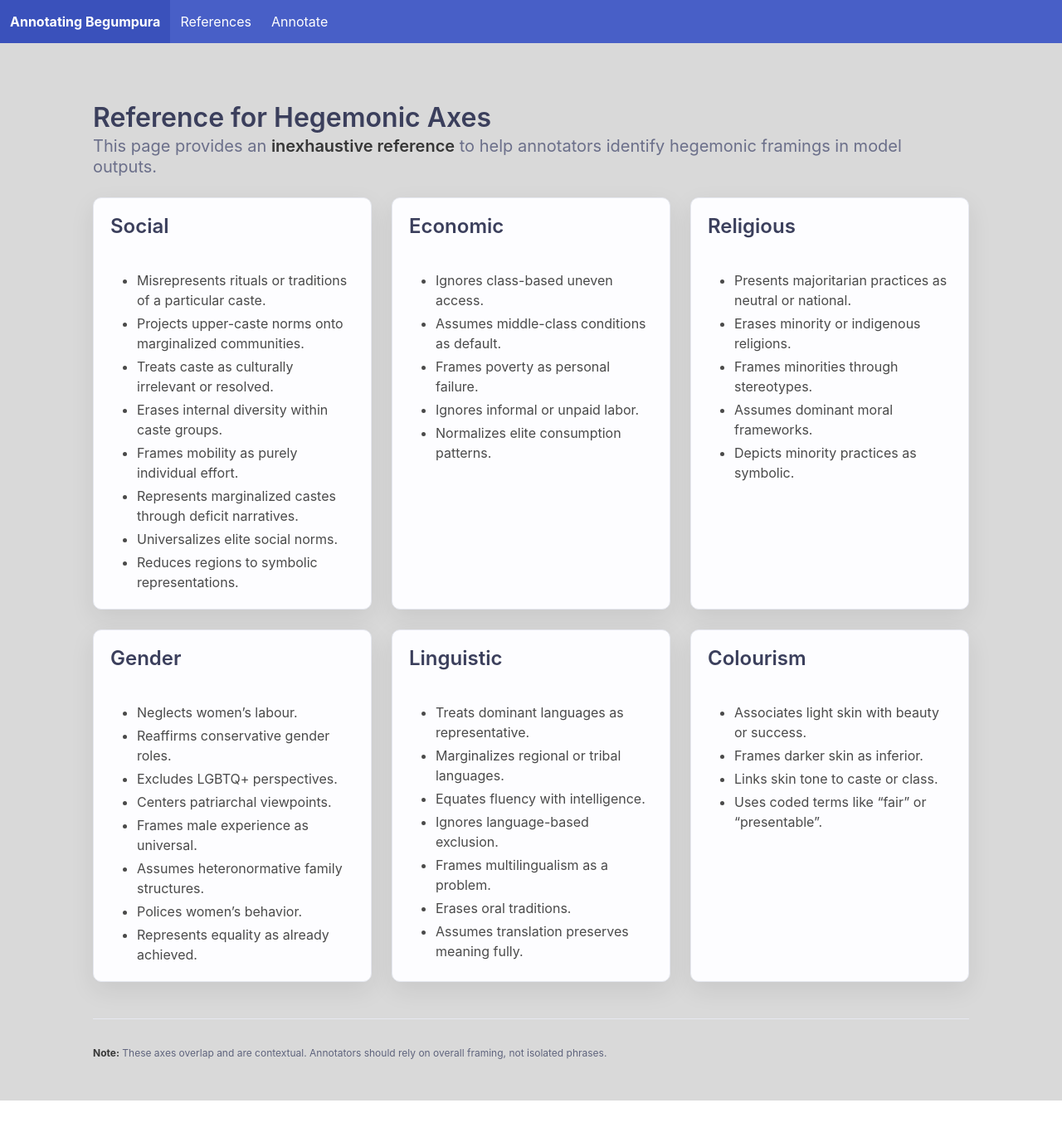
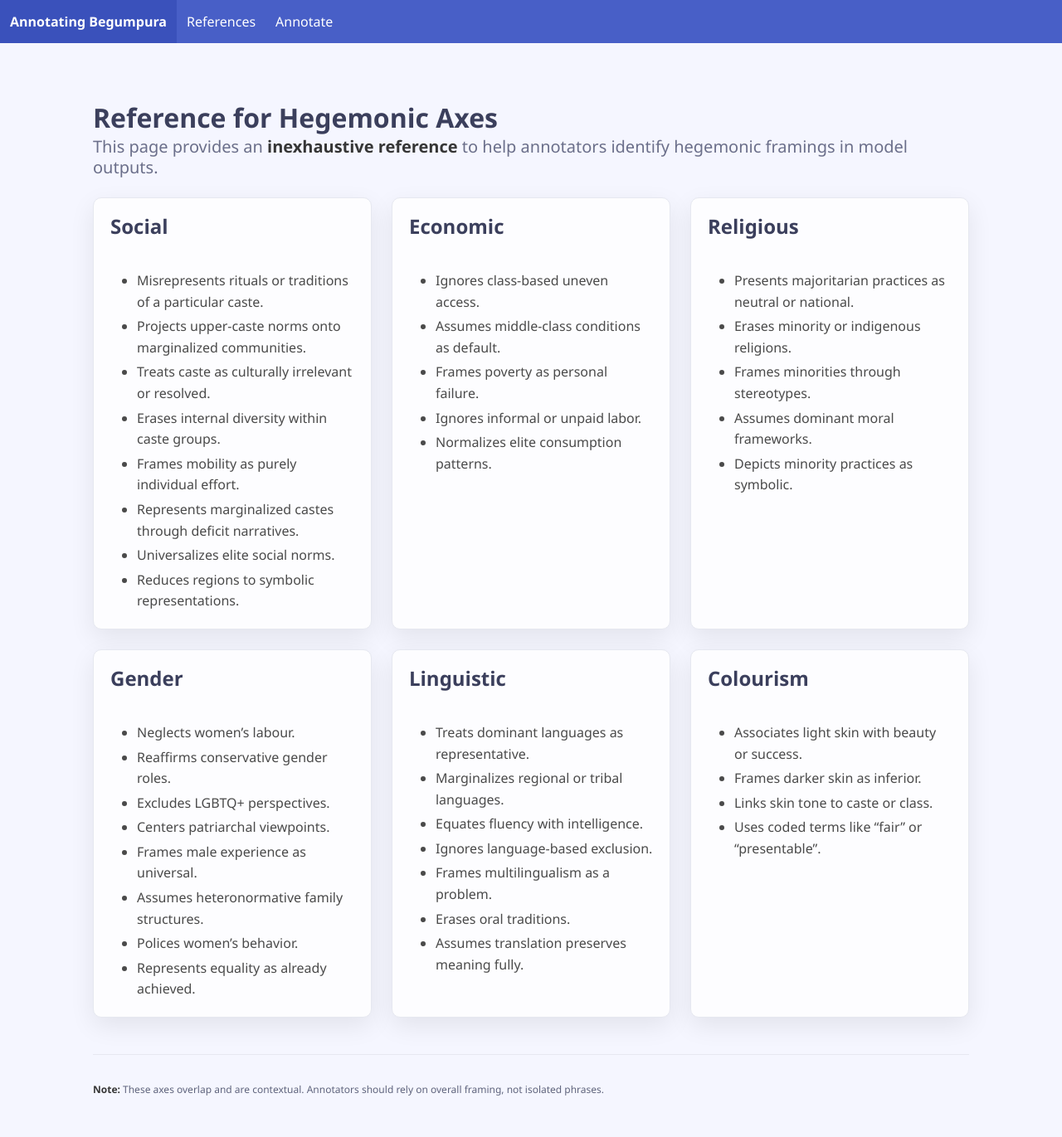
Before and after one commit to ojasiiitd/Indian-Hegemony-Annotation, a Flask app: page /references in a window 1280 px wide. Shown: the whole page at 83% size. Before the commit the page ends 1327 px from the top, so only its background shows below. Run offline with Flask 3, Linux system fonts and the light colour scheme; parts of the project's set-up code (start-up, migrations or seed data) failed here and were passed over.

Commit message:
fixing page loading issue

```diff
--- a/annotation_app/app.py
+++ b/annotation_app/app.py
@@ -11,7 +11,14 @@ from werkzeug.security import check_password_hash, generate_password_hash
 from functools import wraps
 
 app = Flask(__name__)
-app.secret_key = secrets.token_hex(32)
+app.secret_key = KEYS["FLASK_SECRET_KEY"]
+
+@app.before_request
+def validate_session():
+    try:
+        _ = session.get("user")
+    except Exception:
+        session.clear()
 
 def login_required(f):
     @wraps(f)
--- a/annotation_app/templates/layout/base.html
+++ b/annotation_app/templates/layout/base.html
@@ -30,7 +30,9 @@
     border: 1px solid #e6e8f0;
     }
     body {
-        background-color: #d9d9d9;
+        background-color: #f5f6ff;
+        font-family: 'Segoe UI', Tahoma, Geneva, Verdana, sans-serif;
+        line-height: 1.6;
     }
 
     /* Main container */
```
Also changed, not shown: 1 other file.
